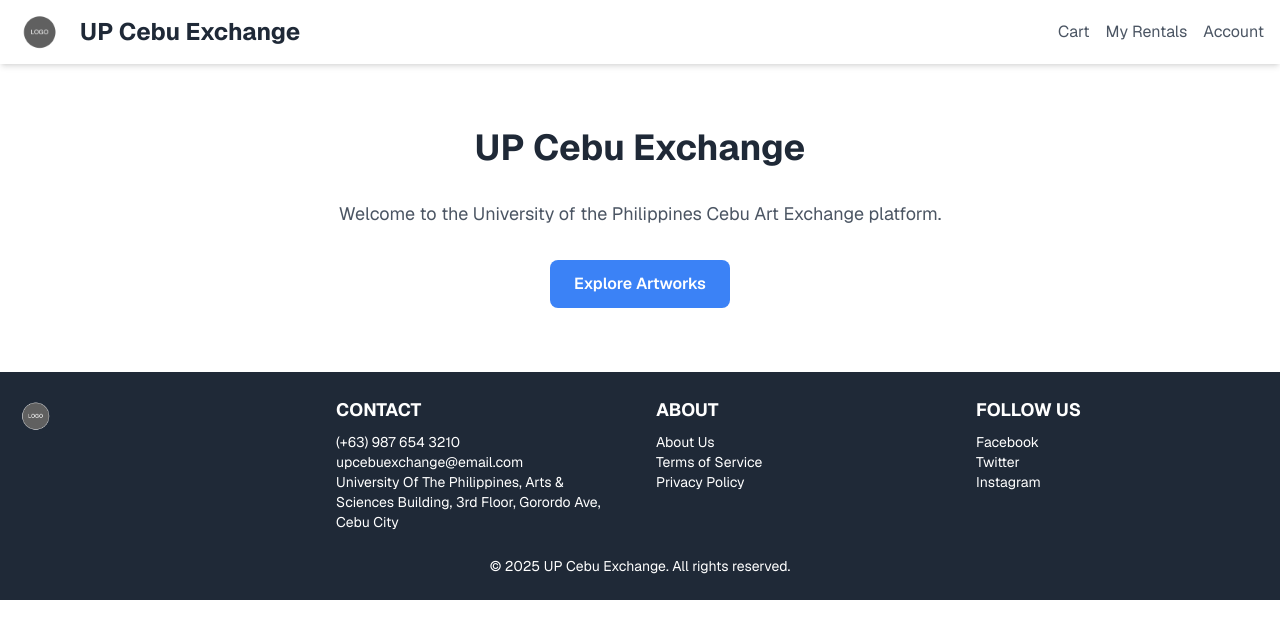
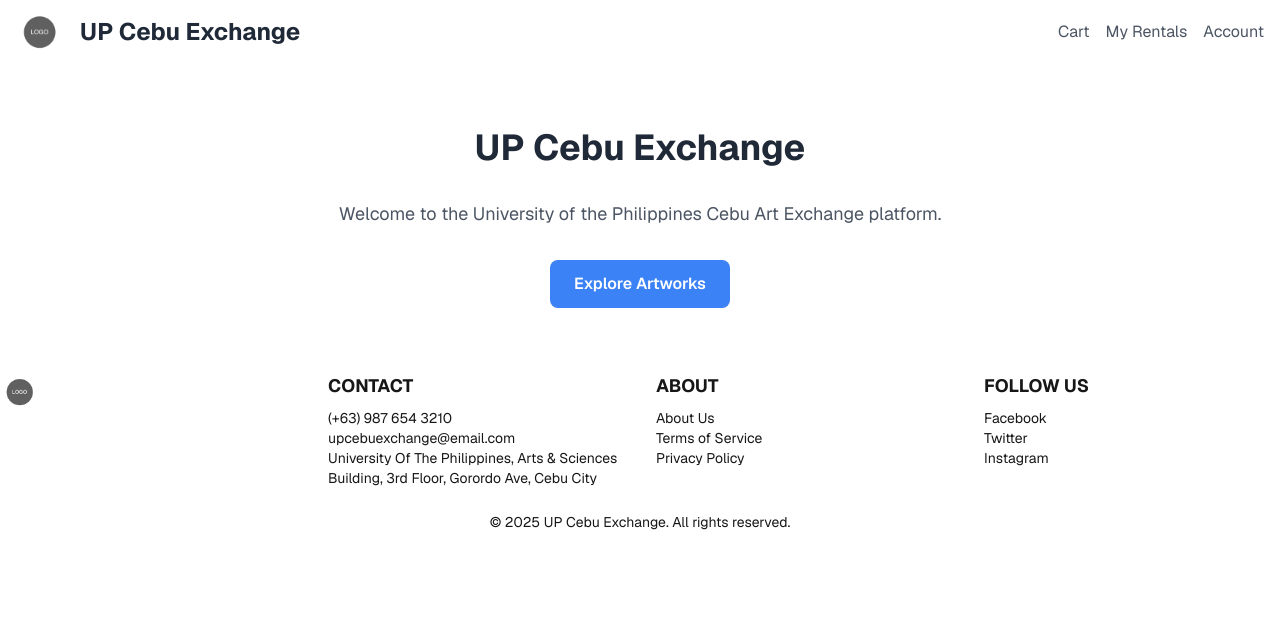
Before and after one commit to EricCatayas/UP-Cebu-Exchange, a Next.js app: page / in a window 1280 px wide. Shown: the top 638 px of the page. Built offline with nearby package versions, Linux system fonts and the light colour scheme; no server answers.

Commit message:
update: moved footer and navbar in customer folder

```diff
--- a/src/app/(customer)/layout.tsx
+++ b/src/app/(customer)/layout.tsx
@@ -1,6 +1,6 @@
 import React from "react";
-import Navbar from "@/components/navbar";
-import Footer from "@/components/footer";
+import Navbar from "@/components/customer/Navbar";
+import Footer from "@/components/customer/Footer";
 
 export default function CustomerLayout({
   children,
--- /dev/null
+++ b/src/components/customer/Footer.tsx
@@ -0,0 +1,50 @@
+import React from "react";
+
+const Footer: React.FC = () => {
+  return (
+    <footer>
+      <div className="container">
+        <div className="grid grid-cols-1 md:grid-cols-4 gap-8">
+          <div>
+            <img
+              src="/logo-placeholder.png"
+              alt="Logo"
+              className="h-10 w-10 mb-2"
+            />
+          </div>
+          <div>
+            <h3 className="text-lg font-bold mb-2">CONTACT</h3>
+            <p className="text-sm">(+63) 987 654 3210</p>
+            <p className="text-sm">
+              <a href="mailto:upcebuexchange@email.com">
+                upcebuexchange@email.com
+              </a>
+            </p>
+            <p className="text-sm">
+              University Of The Philippines, Arts & Sciences Building, 3rd
+              Floor, Gorordo Ave, Cebu City
+            </p>
+          </div>
+          <div>
+            <h3 className="text-lg font-bold mb-2">ABOUT</h3>
+            <p className="text-sm">About Us</p>
+            <p className="text-sm">Terms of Service</p>
+            <p className="text-sm">Privacy Policy</p>
+          </div>
+          <div>
+            <h3 className="text-lg font-bold mb-2">FOLLOW US</h3>
+            <p className="text-sm">Facebook</p>
+            <p className="text-sm">Twitter</p>
+            <p className="text-sm">Instagram</p>
+          </div>
+        </div>
+        <div className="text-center text-sm mt-6">
+          &copy; {new Date().getFullYear()} UP Cebu Exchange. All rights
+          reserved.
+        </div>
+      </div>
+    </footer>
+  );
+};
+
+export default Footer;
--- a/src/components/navbar.tsx
+++ b/src/components/customer/Navbar.tsx
@@ -7,7 +7,7 @@ import React from "react";
 
 const Navbar: React.FC = () => {
   return (
-    <nav className="bg-white shadow-md">
+    <nav>
       <div className="container mx-auto px-4 py-2 flex items-center justify-between">
         <div className="flex items-center space-x-4">
           <Link href="/">
--- a/src/components/footer.tsx
+++ /dev/null
@@ -1,40 +0,0 @@
-import React from "react";
-
-const Footer: React.FC = () => {
-    return (
-        <footer className="bg-gray-800 text-white py-6 mt-auto">
-                <div className="container mx-auto px-4">
-                        <div className="grid grid-cols-1 md:grid-cols-4 gap-8">
-                                <div>
-                                        <img src="/logo-placeholder.png" alt="Logo" className="h-10 w-10 mb-2"/>
-                                </div>
-                                <div>
-                                        <h3 className="text-lg font-bold mb-2">CONTACT</h3>
-                                        <p className="text-sm">(+63) 987 654 3210</p>
-                                        <p className="text-sm">
-                                                <a href="mailto:upcebuexchange@email.com">upcebuexchange@email.com</a>
-                                        </p>
-                                        <p className="text-sm">University Of The Philippines, Arts & Sciences Building, 3rd Floor, Gorordo Ave, Cebu City</p>
-                                </div>
-                                <div>
-                                        <h3 className="text-lg font-bold mb-2">ABOUT</h3>
-                                        <p className="text-sm">About Us</p>
-                                        <p className="text-sm">Terms of Service</p>
-                                        <p className="text-sm">Privacy Policy</p>
-                                </div>
-                                <div>
-                                        <h3 className="text-lg font-bold mb-2">FOLLOW US</h3>
-                                        <p className="text-sm">Facebook</p>
-                                        <p className="text-sm">Twitter</p>
-                                        <p className="text-sm">Instagram</p>
-                                </div>
-                        </div>
-                        <div className="text-center text-sm mt-6">
-                                &copy; {new Date().getFullYear()} UP Cebu Exchange. All rights reserved.
-                        </div>
-                </div>
-        </footer>
-    );
-};
-
-export default Footer;
```
